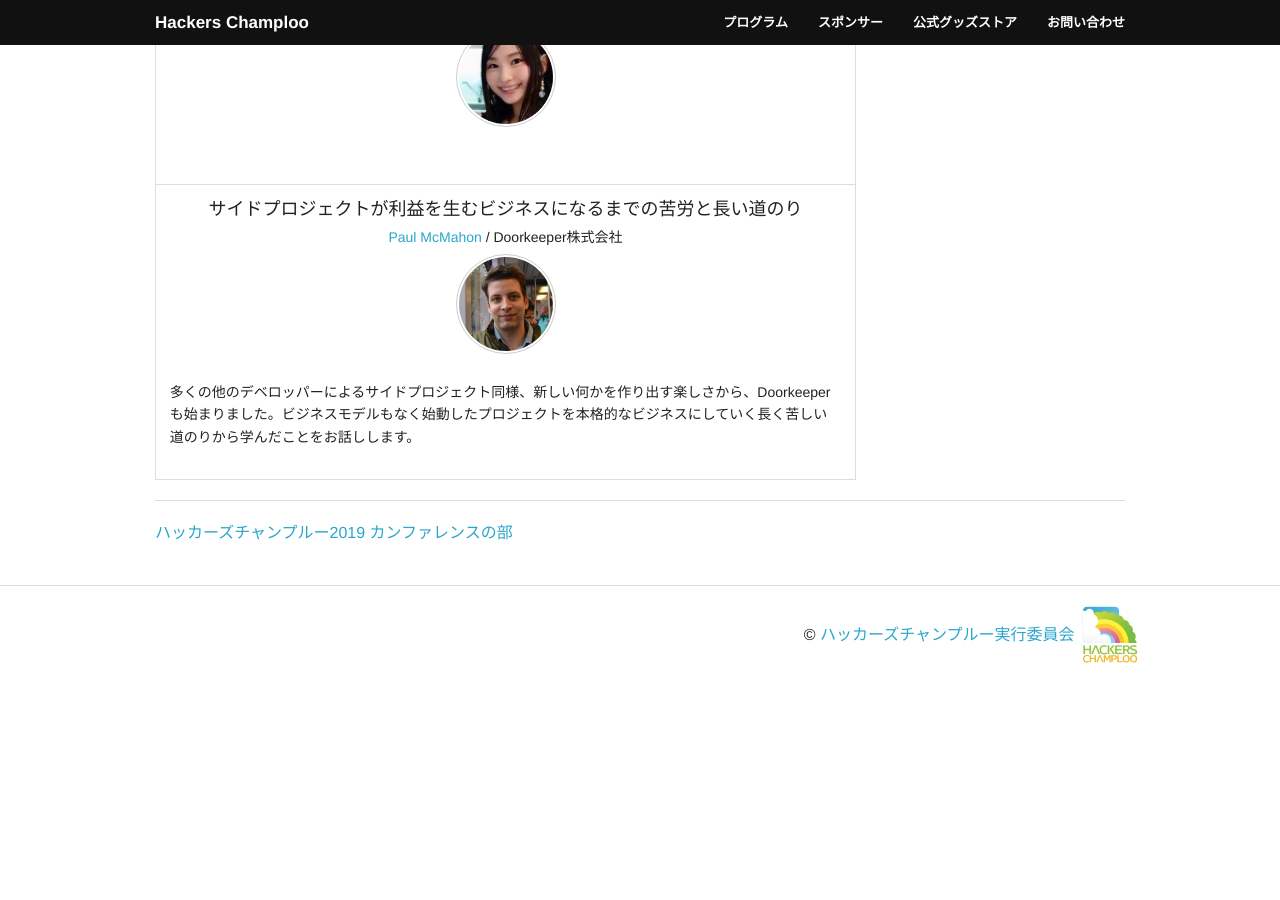
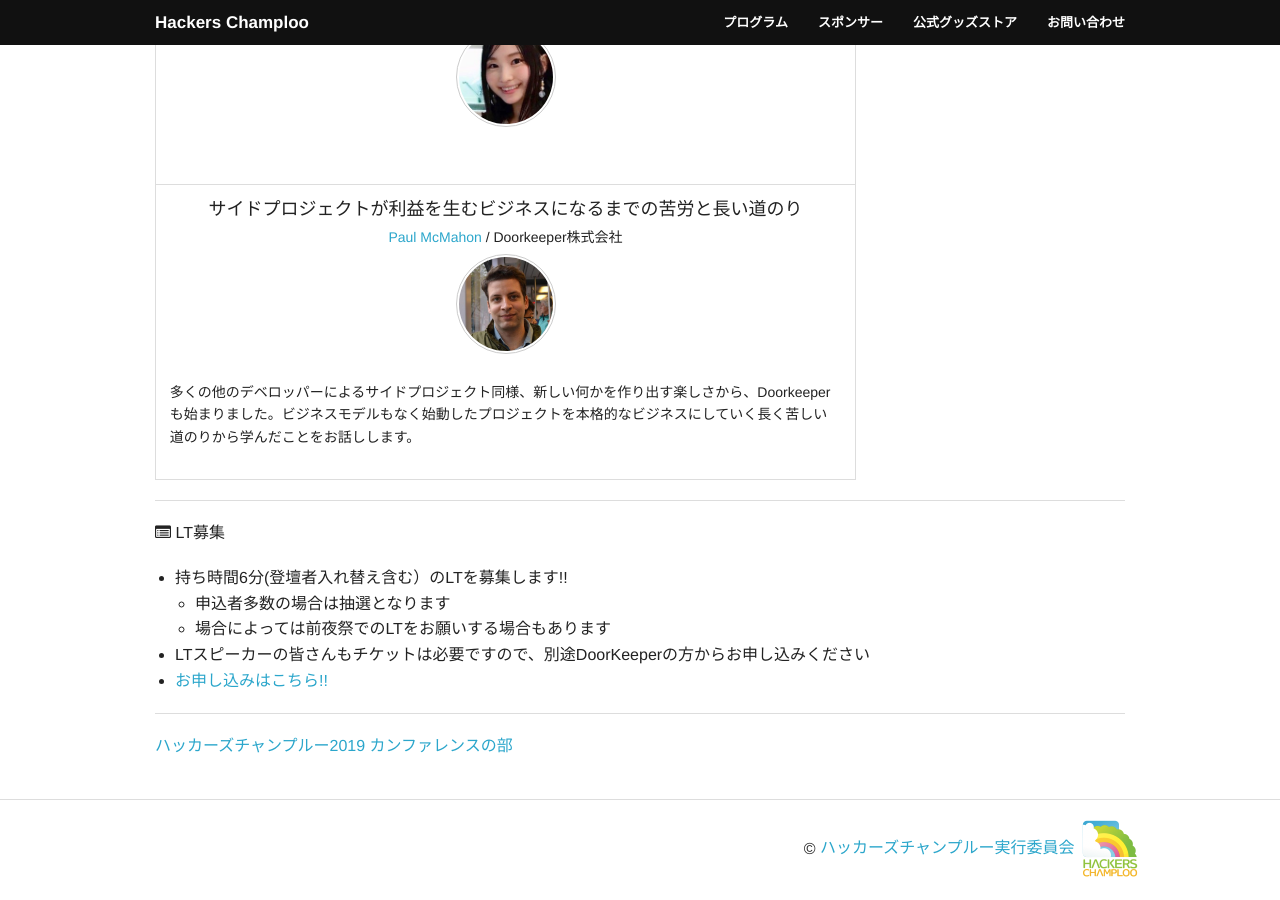
Before and after one commit to hackers-champloo/hackers-champloo.github.io, a Jekyll site: the page built from 2019/program.md, in a window 1280 px wide and 900 px high, scrolled down 1111 px. Built offline with Jekyll 4.4.1, drawn with Linux system fonts in a browser that asks for light colours; nearby versions of some CDN libraries; a script that is not in the unit is left out; before the commit the page ends 1797 px from its top, so only the background shows below that.

Commit message:
add LT proposeal

```diff
--- a/2019/program.md
+++ b/2019/program.md
@@ -86,6 +86,17 @@ description: 2019年6月29日（土曜日） 9時半開場 琉球大学法文学
   </table>
 </div>
 
+--------------------------------------------------------------------------------
+
+<i class="fa fa-list-alt"></i> LT募集
+
+- 持ち時間6分(登壇者入れ替え含む）のLTを募集します!!
+    - 申込者多数の場合は抽選となります
+    - 場合によっては前夜祭でのLTをお願いする場合もあります
+- LTスピーカーの皆さんもチケットは必要ですので、別途DoorKeeperの方からお申し込みください
+- [お申し込みはこちら!!](https://forms.gle/rqLRESFva1zsEBc37)
+
+
 -----
 
 <a class="doorkeeper-registration-widget" href="https://hackers-champloo.doorkeeper.jp/events/91533">ハッカーズチャンプルー2019 カンファレンスの部</a><script src="https://widgets.doorkeeper.jp/w/widget.js"></script>
```
